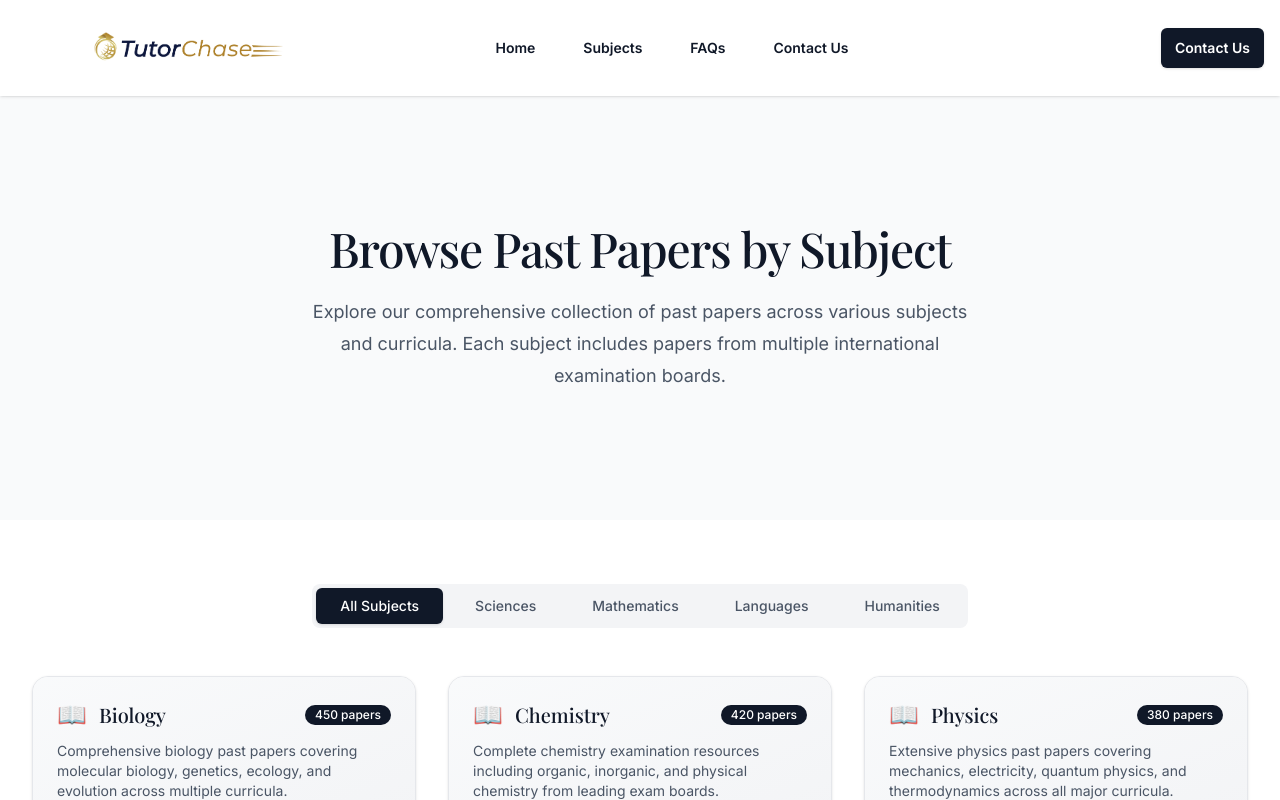
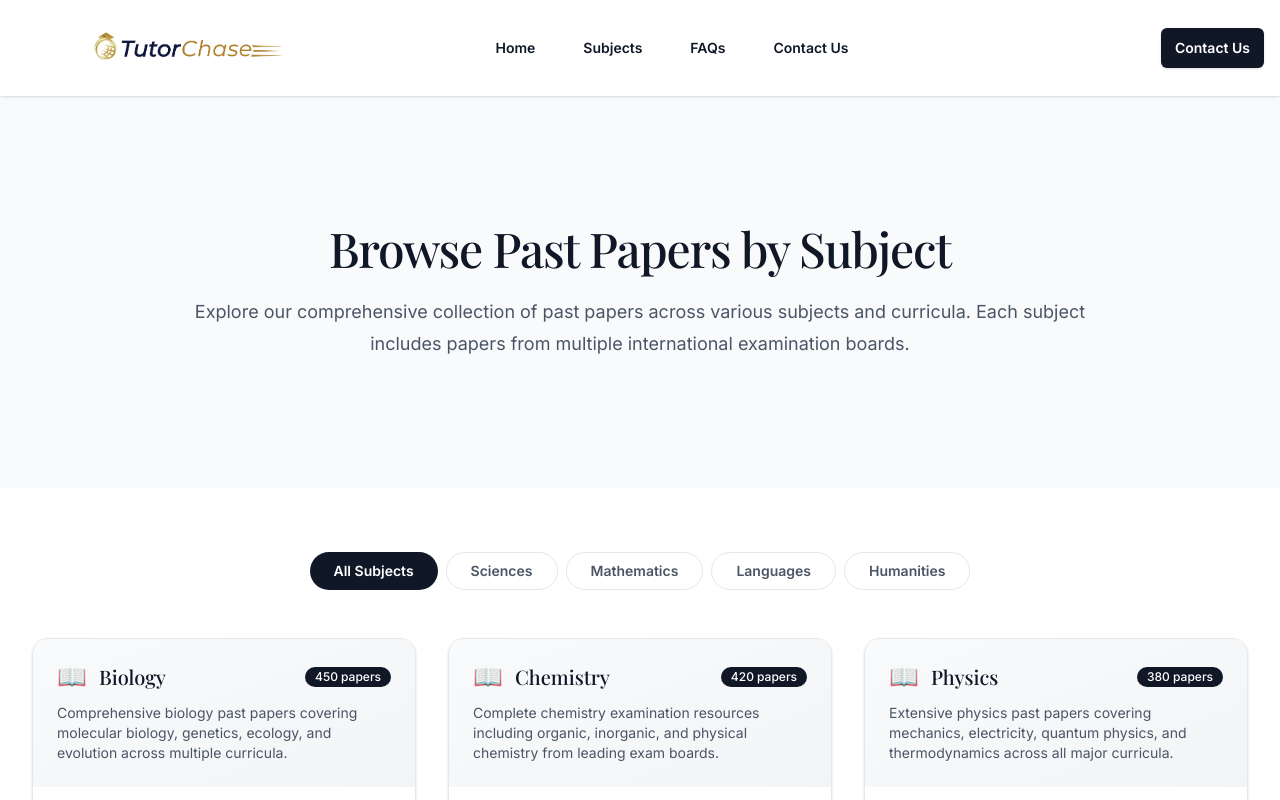
Before and after one commit to vickyliu927/past-paper-websites, a Next.js app: page /subjects in a window 1280 px wide. Shown: the top 800 px of the page. Built offline with nearby package versions, Linux system fonts and the light colour scheme; a web font is replaced by a local one.

Commit message:
Fix ESLint errors for Vercel deployment

```diff
--- a/src/app/page.tsx
+++ b/src/app/page.tsx
@@ -22,7 +22,7 @@ export default function HomePage() {
           <div className="flex flex-col md:flex-row items-center">
             <div className="md:w-1/2 animate-fade-in-left pl-8 md:pl-12 lg:pl-16">
               <h1 className="text-4xl md:text-5xl lg:text-6xl font-bold mb-4 leading-none text-black">
-                World's Largest{' '}
+                World&apos;s Largest{' '}
                 <span className="text-black">Past Paper Collection</span>
               </h1>
               <p className="text-lg md:text-xl text-black mb-6 max-w-lg">
@@ -275,7 +275,7 @@ export default function HomePage() {
             <div className="mx-auto mt-16 max-w-md text-center">
               <h3 className="text-lg font-medium text-gray-900 mb-2">No subjects found</h3>
               <p className="text-sm text-gray-600">
-                No subjects match the selected category. Try selecting a different category or "All Subjects".
+                No subjects match the selected category. Try selecting a different category or &ldquo;All Subjects&rdquo;.
               </p>
             </div>
           )}
@@ -314,7 +314,7 @@ export default function HomePage() {
                   </div>
                 </div>
                 <blockquote className="text-gray-700 italic">
-                  "{testimonial.text}"
+                  &ldquo;{testimonial.text}&rdquo;
                 </blockquote>
               </div>
             ))}
--- a/src/app/subjects/[id]/page.tsx
+++ b/src/app/subjects/[id]/page.tsx
@@ -4,7 +4,7 @@ import { useState, useMemo } from 'react';
 import { useParams } from 'next/navigation';
 import Link from 'next/link';
 import { subjects, pastPapers } from '@/data/mockData';
-import { Subject, PastPaper } from '@/types';
+import { PastPaper } from '@/types';
 
 export default function SubjectPage() {
   const params = useParams();
@@ -16,8 +16,8 @@ export default function SubjectPage() {
   const [selectedCurriculum, setSelectedCurriculum] = useState<string>('all');
   const [selectedType, setSelectedType] = useState<string>('all');
 
-  // Mock additional past papers for the specific subject
-  const subjectPapers: PastPaper[] = [
+  // Memoize the subject papers to prevent recreation on every render
+  const subjectPapers: PastPaper[] = useMemo(() => [
     ...pastPapers.filter(paper => paper.subjectId === subjectId),
     // Add more mock papers for demonstration
     {
@@ -75,7 +75,7 @@ export default function SubjectPage() {
       downloadUrl: `/papers/${subjectId}-ap-2021.pdf`,
       hasMarkingScheme: true,
     },
-  ];
+  ], [subjectId, subject?.name]);
 
   const filteredPapers = useMemo(() => {
     return subjectPapers.filter(paper => {
@@ -95,7 +95,7 @@ export default function SubjectPage() {
       <div className="min-h-screen flex items-center justify-center">
         <div className="text-center">
           <h1 className="text-2xl font-bold text-gray-900">Subject Not Found</h1>
-          <p className="mt-2 text-gray-600">The subject you're looking for doesn't exist.</p>
+          <p className="mt-2 text-gray-600">The subject you&apos;re looking for doesn&apos;t exist.</p>
           <Link href="/subjects" className="mt-4 inline-block bg-gray-900 text-white px-4 py-2 rounded-md hover:bg-gray-800">
             Back to Subjects
           </Link>
--- a/src/app/subjects/page.tsx
+++ b/src/app/subjects/page.tsx
@@ -3,7 +3,6 @@
 import { useState } from 'react';
 import Link from 'next/link';
 import { subjects } from '@/data/mockData';
-import { Subject } from '@/types';
 
 const categories = ['All Subjects', 'Sciences', 'Mathematics', 'Languages', 'Humanities'];
 
@@ -19,7 +18,7 @@ export default function SubjectsPage() {
       {/* Header */}
       <div className="bg-gray-50">
         <div className="mx-auto max-w-7xl px-6 py-24 sm:py-32 lg:px-8">
-          <div className="mx-auto max-w-2xl text-center">
+          <div className="mx-auto max-w-4xl text-center">
             <h1 className="text-4xl font-bold tracking-tight text-gray-900 sm:text-5xl">
               Browse Past Papers by Subject
             </h1>
@@ -31,19 +30,19 @@ export default function SubjectsPage() {
         </div>
       </div>
 
-      {/* Content */}
+      {/* Main Content */}
       <div className="mx-auto max-w-7xl px-6 py-16 lg:px-8">
         {/* Category Filter */}
-        <div className="flex justify-center mb-12">
-          <div className="flex space-x-2 rounded-lg bg-gray-100 p-1">
+        <div className="mb-12">
+          <div className="flex flex-wrap justify-center gap-2">
             {categories.map((category) => (
               <button
                 key={category}
                 onClick={() => setSelectedCategory(category)}
-                className={`rounded-md px-6 py-2 text-sm font-medium transition-colors ${
+                className={`rounded-full px-6 py-2 text-sm font-semibold transition-colors ${
                   selectedCategory === category
-                    ? 'bg-gray-900 text-white shadow-sm'
-                    : 'text-gray-600 hover:text-gray-900 hover:bg-white'
+                    ? 'bg-gray-900 text-white'
+                    : 'bg-white text-gray-600 hover:text-gray-900 hover:bg-gray-50 border border-gray-200'
                 }`}
               >
                 {category}
@@ -53,7 +52,7 @@ export default function SubjectsPage() {
         </div>
 
         {/* Subjects Grid */}
-        <div className="grid grid-cols-1 gap-8 md:grid-cols-2 lg:grid-cols-3">
+        <div className="grid grid-cols-1 gap-8 sm:grid-cols-2 lg:grid-cols-3">
           {filteredSubjects.map((subject) => (
             <div
               key={subject.id}
@@ -118,11 +117,12 @@ export default function SubjectsPage() {
           ))}
         </div>
 
+        {/* No results message */}
         {filteredSubjects.length === 0 && (
           <div className="text-center py-12">
-            <h3 className="text-lg font-medium text-gray-900">No subjects found</h3>
-            <p className="mt-2 text-sm text-gray-600">
-              Try selecting a different category.
+            <h3 className="text-lg font-medium text-gray-900 mb-2">No subjects found</h3>
+            <p className="text-sm text-gray-600">
+              No subjects match the selected category. Try selecting a different category.
             </p>
           </div>
         )}
```
